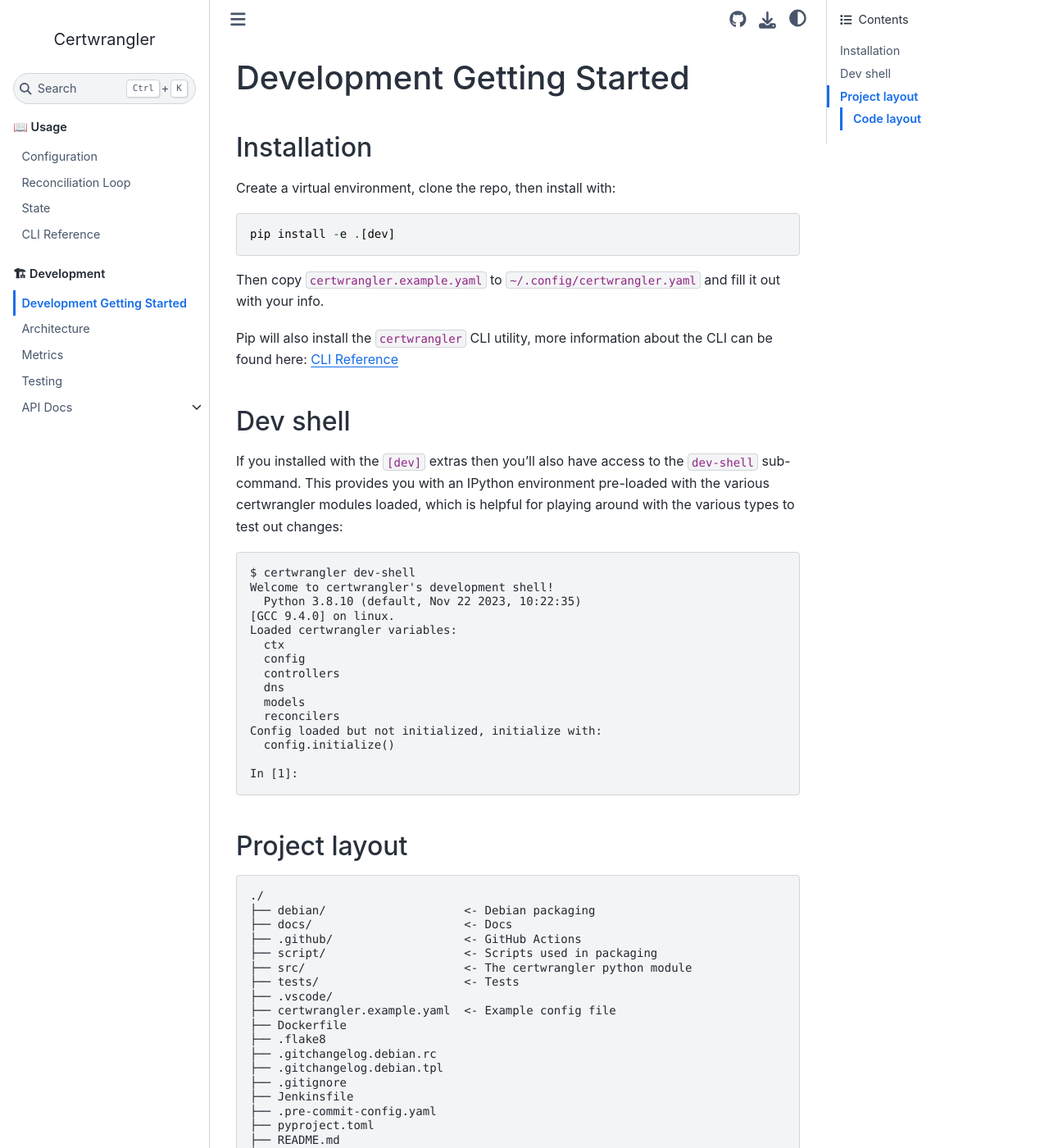
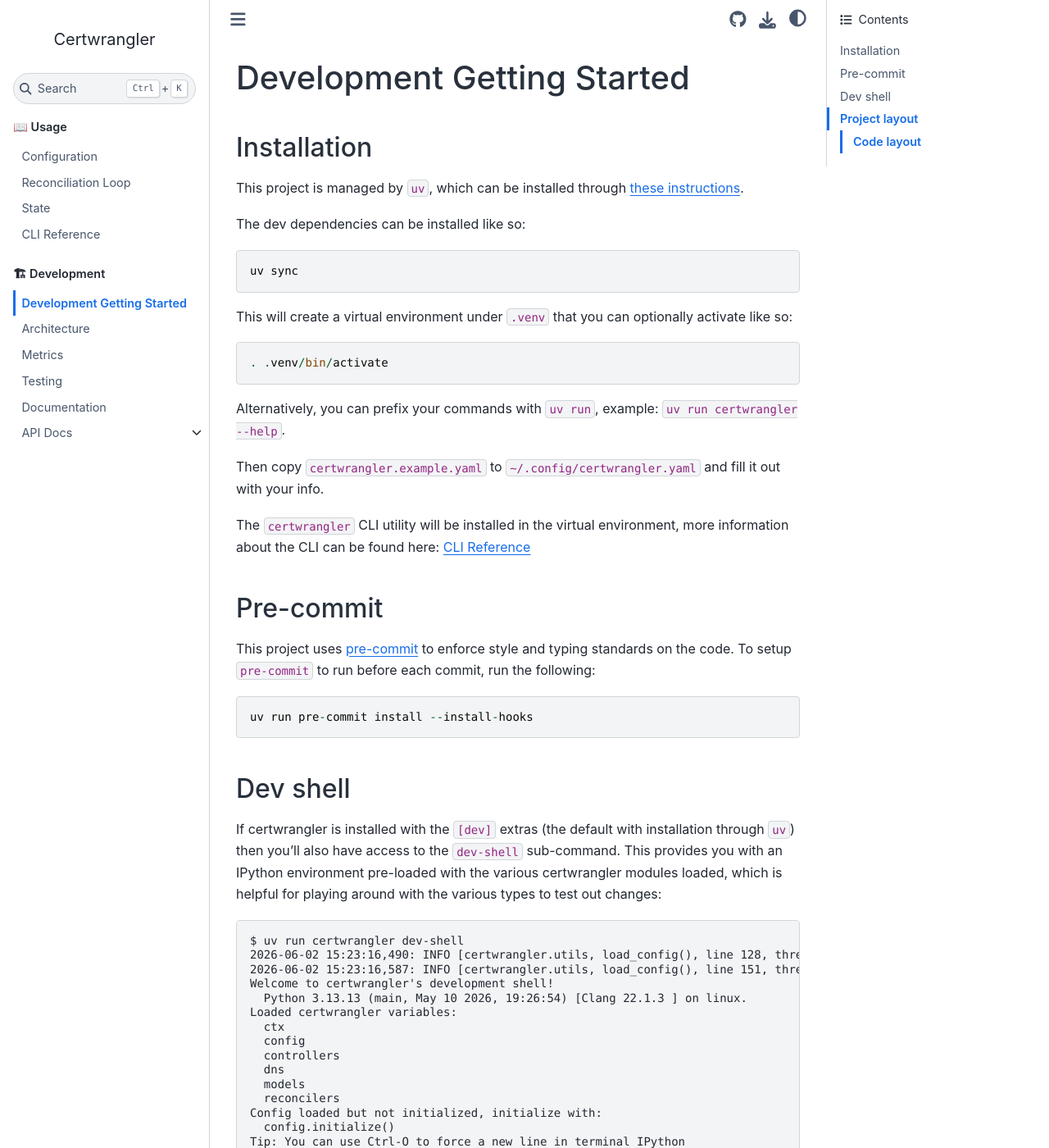
Before and after one commit to linode/certwrangler, a Sphinx documentation site: the page built from docs/source/development/getting_started.md, in a window 1280 px wide and 1400 px high. Shown: the whole window at 82% size. Built offline with Sphinx 7.4.7 and the Sphinx Book theme 1.1.4, drawn with Linux system fonts in a browser that asks for light colours; pages that are not in the unit, such as notebooks, are missing from menus; the version number could not be read and is left out; some of the changed text lies outside the part shown.

Commit message:
Update docs, add tox targets for docs

````diff
--- a/docs/source/development/getting_started.md
+++ b/docs/source/development/getting_started.md
@@ -2,25 +2,44 @@
 
 ## Installation
 
-Create a virtual environment, clone the repo, then install with:
+This project is managed by `uv`, which can be installed through [these instructions](https://docs.astral.sh/uv/getting-started/installation/).
+
+The dev dependencies can be installed like so:
 
 ```
-pip install -e .[dev]
+uv sync
 ```
+
+This will create a virtual environment under `.venv` that you can optionally activate like so:
+
+```
+. .venv/bin/activate
+```
+
+Alternatively, you can prefix your commands with `uv run`, example: `uv run certwrangler --help`.
 
 Then copy `certwrangler.example.yaml` to `~/.config/certwrangler.yaml` and fill it out with your info.
 
-Pip will also install the `certwrangler` CLI utility, more information about the CLI can be found here: {doc}`/usage/cli`
+The `certwrangler` CLI utility will be installed in the virtual environment, more information about the CLI can be found here: {doc}`/usage/cli`
+
+## Pre-commit
+
+This project uses [pre-commit](https://pre-commit.com/) to enforce style and typing standards on the code. To setup `pre-commit` to run before each commit, run the following:
+
+```
+uv run pre-commit install --install-hooks
+```
 
 ## Dev shell
 
-If you installed with the `[dev]` extras then you'll also have access to the `dev-shell` sub-command. This provides you with an IPython environment pre-loaded with the various certwrangler modules loaded, which is helpful for playing around with the various types to test out changes:
+If certwrangler is installed with the `[dev]` extras (the default with installation through `uv`) then you'll also have access to the `dev-shell` sub-command. This provides you with an IPython environment pre-loaded with the various certwrangler modules loaded, which is helpful for playing around with the various types to test out changes:
 
 ```
-$ certwrangler dev-shell
+$ uv run certwrangler dev-shell
+2026-06-02 15:23:16,490: INFO [certwrangler.utils, load_config(), line 128, thread MainThread] - Loading config from /home/<username>/.config/certwrangler.yaml
+2026-06-02 15:23:16,587: INFO [certwrangler.utils, load_config(), line 151, thread MainThread] - Config loaded from '/home/<username>/.config/certwrangler.yaml'.
 Welcome to certwrangler's development shell!
-  Python 3.8.10 (default, Nov 22 2023, 10:22:35)
-[GCC 9.4.0] on linux.
+  Python 3.13.13 (main, May 10 2026, 19:26:54) [Clang 22.1.3 ] on linux.
 Loaded certwrangler variables:
   ctx
   config
@@ -30,6 +49,7 @@ Loaded certwrangler variables:
   reconcilers
 Config loaded but not initialized, initialize with:
   config.initialize()
+Tip: You can use Ctrl-O to force a new line in terminal IPython
 
 In [1]:
 ```
@@ -42,25 +62,19 @@ In [1]:
 
 ```console
 ./
-├── debian/                    <- Debian packaging
+├── .github/                   <- GitHub Actions
+├── .vscode/
 ├── docs/                      <- Docs
-├── .github/                   <- GitHub Actions
 ├── script/                    <- Scripts used in packaging
 ├── src/                       <- The certwrangler python module
 ├── tests/                     <- Tests
-├── .vscode/
+├── .gitignore
+├── .pre-commit-config.yaml
 ├── certwrangler.example.yaml  <- Example config file
-├── Dockerfile
-├── .flake8
-├── .gitchangelog.debian.rc
-├── .gitchangelog.debian.tpl
-├── .gitignore
-├── Jenkinsfile
-├── .pre-commit-config.yaml
+├── LICENSE
 ├── pyproject.toml
 ├── README.md
-├── setup.py
-└── tox.ini
+└── uv.lock
 ```
 
 ### Code layout
````
Also changed, not shown: docs/source/development/docs.md (added, +19 -0 lines), docs/source/development/testing.md (+3 -3 lines), docs/source/index.md (+1 -0 lines), pyproject.toml (+17 -3 lines), 3 other files.
